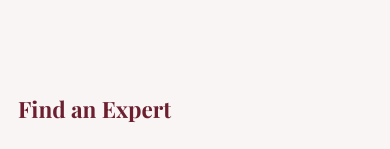
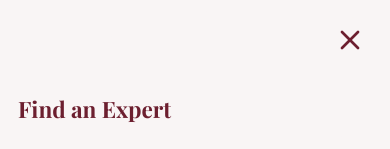
Before and after one commit to Ashes-Nanda/DD-Dias, a React (Vite) app: page / in a window 390 px wide. Both pictures are taken after a click on the button 334 px from the left and 41 px from the top of the page. Shown: the top 149 px of the page. Built offline with nearby package versions, Linux system fonts and the light colour scheme; no server answers; a web font is replaced by a local one.

Commit message:
INITIAL COMMIT

```diff
--- a/src/components/Button.jsx
+++ b/src/components/Button.jsx
@@ -39,7 +39,7 @@ export default function Button({
         >
             <div
                 className={cn(
-                    "absolute inset-0 top-[100%] left-0 w-full h-full",
+                    "absolute inset-0 top-[100%] left-0 w-full h-full transition-all duration-300 group-hover:top-0",
                     bgHoverColors[variant]
                 )}
             />
--- a/src/components/Navbar.jsx
+++ b/src/components/Navbar.jsx
@@ -44,15 +44,21 @@ export default function Navbar() {
                 {/* Mobile Menu Toggle */}
                 <button
                     className="md:hidden pointer-events-auto p-2 text-primary"
-                    onClick={() => setMobileMenuOpen(!mobileMenuOpen)}
+                    onClick={() => setMobileMenuOpen(true)}
                 >
-                    {mobileMenuOpen ? <X size={28} /> : <Menu size={28} />}
+                    <Menu size={28} />
                 </button>
             </div>
 
             {/* Mobile Menu Overlay */}
             {mobileMenuOpen && (
-                <div className="fixed inset-0 z-40 bg-surface flex flex-col pt-32 px-6 pointer-events-auto">
+                <div className="fixed inset-0 z-[60] bg-surface flex flex-col pt-32 px-6 pointer-events-auto">
+                    <button
+                        className="absolute top-6 right-6 p-2 text-primary"
+                        onClick={() => setMobileMenuOpen(false)}
+                    >
+                        <X size={32} />
+                    </button>
                     <div className="flex flex-col space-y-8 font-serif text-3xl font-bold text-primary">
                         <Link to="/directory" onClick={() => setMobileMenuOpen(false)}>Find an Expert</Link>
                         <Link to="/apply" onClick={() => setMobileMenuOpen(false)}>Apply to be Listed</Link>
```
